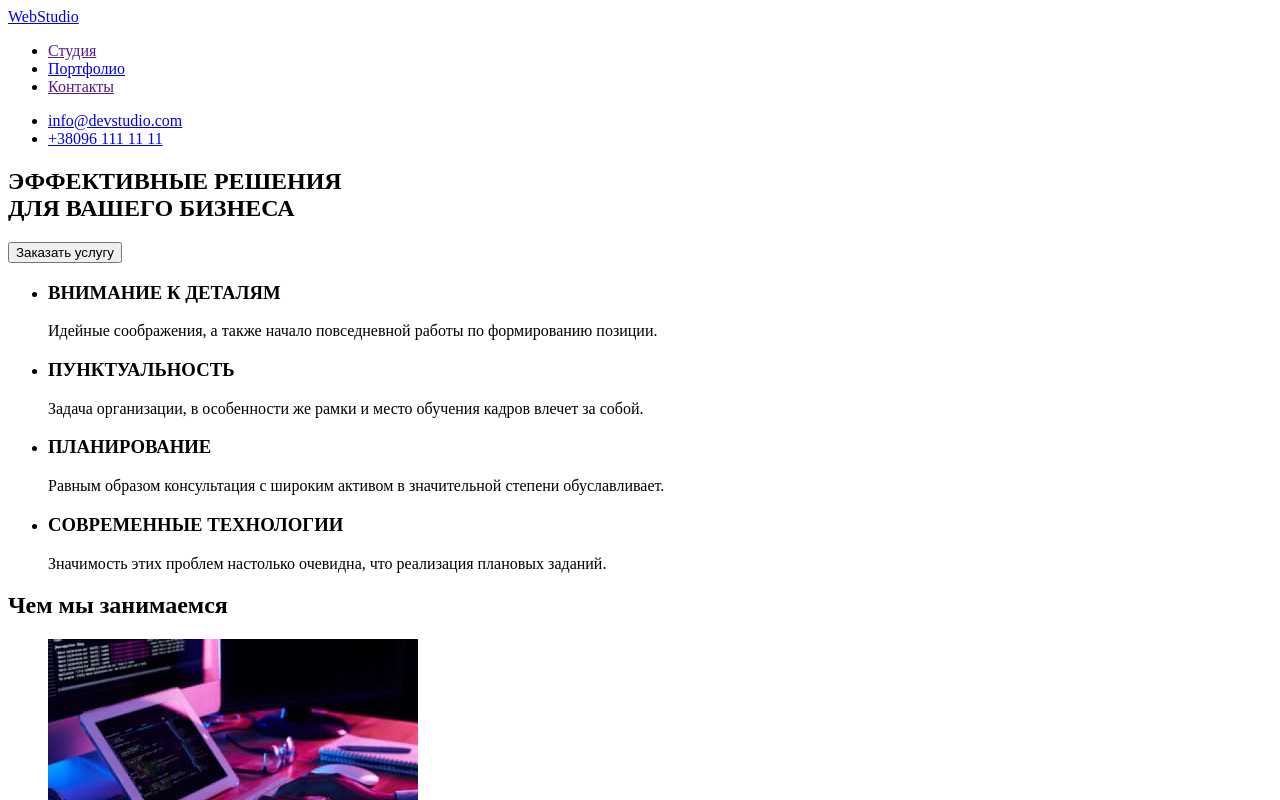
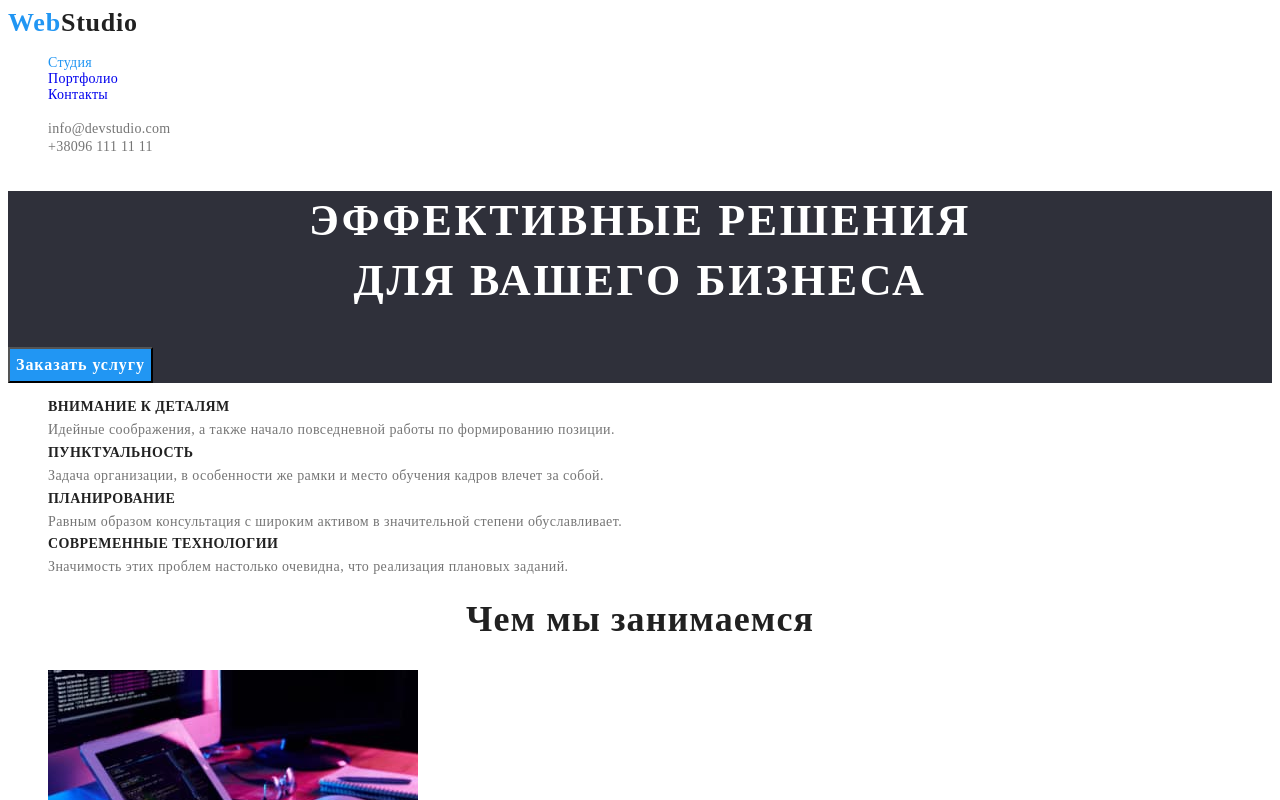
Before and after one commit to Milliardow/webstudio, a plain HTML site: page index.html in a window 1280 px wide. Shown: the top 800 px of the page. Drawn offline with Linux system fonts and the light colour scheme; a web font is replaced by a local one.

Commit message:
final 09

```diff
--- a/css/style.css
+++ b/css/style.css
@@ -7,6 +7,7 @@
   --button-background-color: #f5f4fa;
   --footer-backgroung-color: #2f303a;
   --footer-text-color: rgba(255, 255, 255, 0.6);
+  --command-backgroung-color: #f5f4fa;
 }
 body {
   font-family: "Robota" sans-serif;
@@ -137,3 +138,84 @@ body {
 
   color: var(--logo-white-color);
 }
+.section-title {
+  font-family: Roboto sans-serif;
+  font-style: normal;
+  font-weight: 700;
+  font-size: 36px;
+  line-height: 1.17;
+  text-align: center;
+  letter-spacing: 0.03em;
+  color: var(--black-logo-color);
+}
+.command-name {
+  font-family: Roboto sans-serif;
+  font-style: normal;
+  font-weight: 500;
+  font-size: 16px;
+  line-height: 1.19px;
+  text-align: center;
+  letter-spacing: 0.03em;
+  color: var(--black-logo-color);
+}
+.command-prof {
+  font-family: Roboto sans-serif;
+  font-style: normal;
+  font-weight: 500;
+  font-size: 16px;
+  line-height: 1.19;
+  text-align: center;
+  letter-spacing: 0.03em;
+  color: var(--text-grey-color);
+}
+.section-command {
+  background-color: var(--command-backgroung-color);
+}
+.first-title {
+  font-family: Roboto sans-serif;
+  font-style: normal;
+  font-weight: 900;
+  font-size: 44px;
+  line-height: 1.36;
+  text-align: center;
+  letter-spacing: 0.06em;
+  text-transform: uppercase;
+  color: var(--logo-white-color);
+}
+.first-section {
+  background-color: var(--footer-backgroung-color);
+}
+.primary-button {
+  color: var(--logo-white-color);
+  background-color: var(--button-primary-color);
+  font-family: Roboto sans-serif;
+  font-style: normal;
+  font-weight: bold;
+  font-size: 16px;
+  line-height: 1.87;
+  display: flex;
+  align-items: center;
+  text-align: center;
+  letter-spacing: 0.06em;
+}
+.primary-button:focus,
+.primary-button:hover {
+  color: var(--button-primary-color);
+}
+.reasons {
+  font-style: normal;
+  font-weight: 700;
+  font-size: 14px;
+  line-height: 1.14;
+  letter-spacing: 0.03em;
+  text-transform: uppercase;
+  color: var(--black-logo-color);
+}
+.reasons-text {
+  font-style: normal;
+  font-weight: 500;
+  font-size: 14px;
+  line-height: 1.71px;
+  letter-spacing: 0.03em;
+  color: var(--text-grey-color);
+}
--- a/index.html
+++ b/index.html
@@ -4,92 +4,105 @@
     <meta charset="UTF-8">
     <meta http-equiv="X-UA-Compatible" content="IE=edge">
     <meta name="viewport" content="width=device-width, initial-scale=1.0">
-    <title>Document</title>
+    <title>Студия</title>
+    <link rel="preconnect" href="https://fonts.googleapis.com">
+    <link rel="preconnect" href="https://fonts.gstatic.com" crossorigin>
+    <link href="https://fonts.googleapis.com/css2?family=Roboto:wght@400;500;700;900&family=Zen+Antique&display=swap"
+        rel="stylesheet">
+    <link rel="preconnect" href="https://fonts.googleapis.com">
+    <link rel="preconnect" href="https://fonts.gstatic.com" crossorigin>
+    <link
+        href="https://fonts.googleapis.com/css2?family=Raleway:wght@700&family=Roboto:wght@700;900&family=Zen+Antique&display=swap"
+        rel="stylesheet">
+    <link rel="preconnect" href="https://fonts.googleapis.com">
+    <link rel="preconnect" href="https://fonts.gstatic.com" crossorigin>
+    <link
+        href="https://fonts.googleapis.com/css2?family=Raleway:wght@700&family=Roboto:wght@700;900&family=Zen+Antique&display=swap"
+        rel="stylesheet">
+    <link rel="stylesheet" href="css/style.css">
 </head>
 <body>
     <header>
-        <nav>
-            <a href="./index.html">
-        Web<span>Studio</span>
+    <nav class="nav">
+        <a class="logo-link link" href="./index.html">
+            Web<span class="logo-two">Studio</span>
         </a>
-            <ul>
-                <li>
-                    <a href="">Студия</a>
+        <ul class="nav-list">
+            <li class="nav-item list">
+                <a class="current-active link" href="./index.html">Студия</a>
             </li>
-                <li>
-                    <a href="./portfolio.html">Портфолио</a>
+            <li class="nav-item list">
+                <a class=" link" href="./portfolio.html">Портфолио</a>
             </li>
-                <li>
-                    <a href="">Контакты</a>
+            <li class="nav-item list">
+                <a class="link" href="#adress">Контакты</a>
             </li>
         </ul>
     </nav>
-                <ul>
-                <li>
-                    <a href="mailto:info@devstudio.com">info@devstudio.com</a>
+    <ul class="nav-contact">
+        <li class="nav-contact-item list">
+            <a class="nav-contact-link link" href="mailto:info@devstudio.com">info@devstudio.com</a>
         </li>
-                <li>
-                    <a href="tel:+380961111111">+38096 111 11 11</a>
+        <li class="nav-contact-item list">
+            <a class="nav-contact-link link" href="tel:+380961111111">+38096 111 11 11</a>
         </li>
     </ul>
-
-
         </header>
         <main>
         <div>
-            <section>
-                <h1>ЭФФЕКТИВНЫЕ РЕШЕНИЯ<br>ДЛЯ ВАШЕГО БИЗНЕСА </h1>
-                <button type="button">Заказать услугу</button>
+            <section class="first-section">
+                <h1 class="first-title">ЭФФЕКТИВНЫЕ РЕШЕНИЯ<br>ДЛЯ ВАШЕГО БИЗНЕСА </h1>
+                <button class="primary-button" type="button">Заказать услугу</button>
             </section>
         </div>
     <section>
         <ul>
-            <li><h3>ВНИМАНИЕ К ДЕТАЛЯМ</h3>
-                <p>Идейные соображения, а также начало повседневной работы по формированию позиции.</p>
+            <li class="list"><h3 class="reasons">ВНИМАНИЕ К ДЕТАЛЯМ</h3>
+                <p class="reasons-text">Идейные соображения, а также начало повседневной работы по формированию позиции.</p>
             </li>
-            <li><h3>ПУНКТУАЛЬНОСТЬ</h3>
-            <p>Задача организации, в особенности же рамки и место обучения кадров влечет за собой.</p></li>
-            <li><h3>ПЛАНИРОВАНИЕ</h3>
-            <p>Равным образом консультация с широким активом в значительной степени обуславливает.</p></li>
-            <li><h3>СОВРЕМЕННЫЕ ТЕХНОЛОГИИ</h3>
-            <p>Значимость этих проблем настолько очевидна, что реализация плановых заданий.</p>
+            <li class="list"><h3 class="reasons">ПУНКТУАЛЬНОСТЬ</h3>
+            <p class="reasons-text">Задача организации, в особенности же рамки и место обучения кадров влечет за собой.</p></li>
+            <li class="list"><h3 class="reasons">ПЛАНИРОВАНИЕ</h3>
+            <p class="reasons-text">Равным образом консультация с широким активом в значительной степени обуславливает.</p></li>
+            <li class="list"><h3 class="reasons">СОВРЕМЕННЫЕ ТЕХНОЛОГИИ</h3>
+            <p class="reasons-text">Значимость этих проблем настолько очевидна, что реализация плановых заданий.</p>
         </li>
         </ul>
     </section>
     <section>
-        <h2>
+        <h2 class="section-title">
             Чем мы занимаемся
         </h2>
         <ul>
-            <li><img src="./image/1.jpg" width="370" alt="Программист пишет код"/></li>
-            <li><img src="./image/2.jpg" width="370" alt="Мобильная разработка"/></li>
-            <li><img src="./image/3.jpg" width="370" alt="Планшет с палитрой"/></li>
+            <li class="list"><img src="./image/1.jpg" width="370" alt="Программист пишет код"/></li>
+            <li class="list"><img src="./image/2.jpg" width="370" alt="Мобильная разработка"/></li>
+            <li class="list"><img src="./image/3.jpg" width="370" alt="Планшет с палитрой"/></li>
         </ul>
     </section>
-    <section>
-        <h2>
+    <section class="section-command">
+        <h2 class="section-title">
             Наша команда
         </h2>
         <ul>
-            <li><img src="./image/4.jpg" width="270" alt="Игорь Демьяненко" /><h4>Игорь Демьяненко</h4><p>Product Designer</p></li>
-            <li><img src="./image/5.jpg" width="270" alt="Ольга Репина"/><h4>Ольга Репина</h4><p>Frontend Developer</p></li>
-            <li><img src="./image/6.jpg" width="270" alt="Николай Тарасов" /><h4>Николай Тарасов</h4><p>Marketing</p></li>
-            <li><img src="./image/7.jpg" width="270" alt="Михаил Ермаков" /><h4>Михаил Ермаков</h4><p>UI Designer</p></li>
+            <li class="list"><img src="./image/4.jpg" width="270" alt="Игорь Демьяненко" /><h4 class="command-name">Игорь Демьяненко</h4><p class="command-prof">Product Designer</p></li>
+            <li class="list"><img src="./image/5.jpg" width="270" alt="Ольга Репина"/><h4 class="command-name">Ольга Репина</h4><p class="command-prof">Frontend Developer</p></li>
+            <li class="list"><img src="./image/6.jpg" width="270" alt="Николай Тарасов" /><h4 class="command-name">Николай Тарасов</h4><p class="command-prof">Marketing</p></li>
+            <li class="list"><img src="./image/7.jpg" width="270" alt="Михаил Ермаков" /><h4 class="command-name">Михаил Ермаков</h4><p class="command-prof">UI Designer</p></li>
             </ul>
     </section>
 </main>
-<footer>
+<footer class="footer">
 
-        <a href="./index.html">Web<span>Studio</span>
+    <a class="logo-footer link" href="./index.html">Web<span class="span-footer">Studio</span>
     </a>
-    <address>
-    <ul>
-       <li>г. Киев, пр-т Леси Украинки, 26</li>
-        <li>
-            <a href="mailto:info@devstudio.com">info@devstudio.com</a>
+    <address class="address" id="adress">
+        <ul class="adress-list">
+            <li class="adress-adress list">г. Киев, пр-т Леси Украинки, 26</li>
+            <li class="adress-item list">
+                <a class="adress-link link" href="mailto:info@devstudio.com">info@devstudio.com</a>
             </li>
-        <li>
-            <a href="tel:+380961111111">+38096 111 11 11</a>
+            <li class="adress-item list">
+                <a class="adress-link link" href="tel:+380961111111">+38096 111 11 11</a>
             </li>
         </ul>
     </address>
```
Also changed, not shown: portfolio.html (+1 -1 lines). Lines whose indentation alone changed are shown as unchanged.
